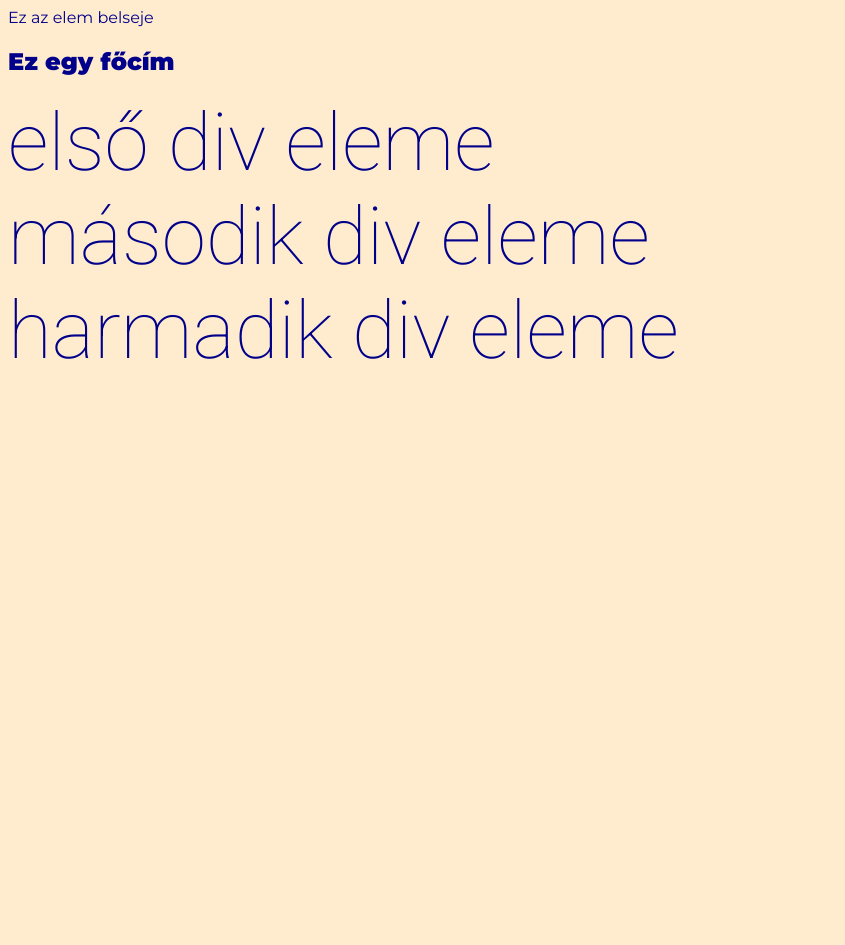
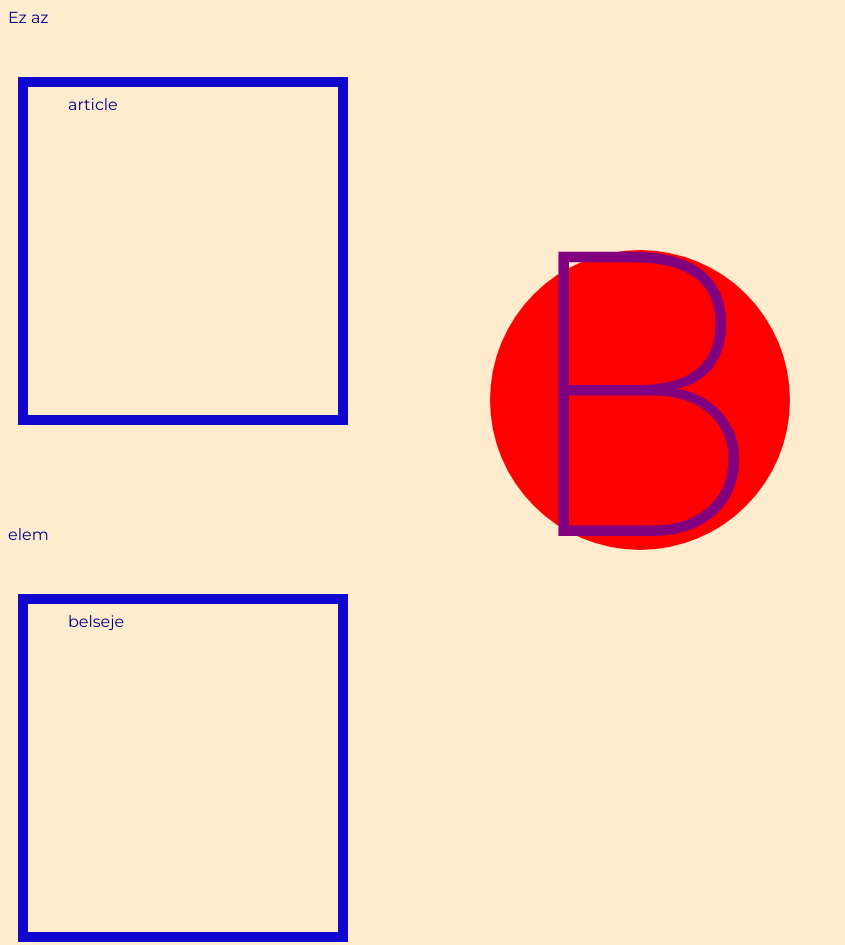
Before and after one commit to pbarna389/w1-practice-session-01, a plain HTML site: page frontend/index.html in a window 1280 px wide. Shown: the top 945 px of the page, without its empty margins (0-845 px from the left). Before the commit the page ends 800 px from the top, so only its background shows below. Drawn offline with Linux system fonts and the light colour scheme.

Commit message:
Changes made

```diff
--- a/frontend/index.html
+++ b/frontend/index.html
@@ -12,14 +12,15 @@
       rel="stylesheet"
     />
     <link rel="stylesheet" href="style.css" />
+    <script src="script.js"></script>
   </head>
   <body>
     <article>
-      Ez az elem belseje
-      <h1 id="title">Ez egy főcím</h1>
-      <div>első div eleme</div>
-      <div>második div eleme</div>
-      <div>harmadik div eleme</div>
+      Ez az <span>article</span>
+      elem
+      <div>belseje</div>
+      lorem ipsum dolo
     </article>
+    <button>b</button>
   </body>
 </html>
--- /dev/null
+++ b/frontend/script.js
@@ -0,0 +1,33 @@
+console.log("Ez az első Javascript-em");
+
+/*
+idézőjelbe kell raknunk a string-eket
+ "Ez itt egy szöveg";
+
+a dupla és sima codemark-ok csak egy soros szöveget engednek meg
+ 'Ez itt egy másik szöveg';
+
+backtick-ek közé mehet a sortörés
+ `Ez egy több
+
+ soros szöveg(string)`
+
+
+a számokat nem kell idézőjelbe rakni
+ 4
+ 24
+ 128
+ 5555
+ 00035346246
+ 03
+ 04
+ 56
+ 1.13
+ 0.42
+*/
+
+function myFirstFunction() {
+    console.log(`Ez az első függvényem belsejében lévő log`);
+};
+
+myFirstFunction();
--- a/frontend/style.css
+++ b/frontend/style.css
@@ -8,8 +8,71 @@ h1 {
   font-weight: 900;
 }
 
-div {
+/* div {
   font-family: "Roboto", sans-serif;
   font-weight: 100;
   font-size: 80px;
+} */
+
+div {
+  width: 200px;
+  height: 200px;
+
+  padding-top: 8px;
+  padding-right: 70px;
+  padding-bottom: 120px;
+  padding-left: 40px;
+
+  border: 10px solid rgb(15, 7, 208);
+
+  margin-top: 50px;
+  margin-right: 5px;
+  margin-bottom: 100px;
+  margin-left: 10px;
 }
+
+span {
+  display: block;
+
+  width: 200px;
+  height: 200px;
+
+  padding-top: 8px;
+  padding-right: 70px;
+  padding-bottom: 120px;
+  padding-left: 40px;
+
+  border: 10px solid rgb(15, 7, 208);
+
+  margin-top: 50px;
+  margin-right: 5px;
+  margin-bottom: 100px;
+  margin-left: 10px;
+}
+
+button {
+  display: block;
+  position: fixed;
+
+  width: 300px;
+  height: 300px;
+
+  padding: 0;
+  /* padding-top: 6px; */
+  border: none;
+  border-radius: 50%;
+
+  margin-left: -150px;
+  margin-top: -150px;
+
+  left: 50%;
+  top: 50%;
+  background-color: red;
+
+  color: purple;
+  font-size: 400px;
+  font-family: "Roboto", sans-serif;
+  font-weight: 100;
+  line-height: 300px;
+  text-transform: uppercase;
+}
```
